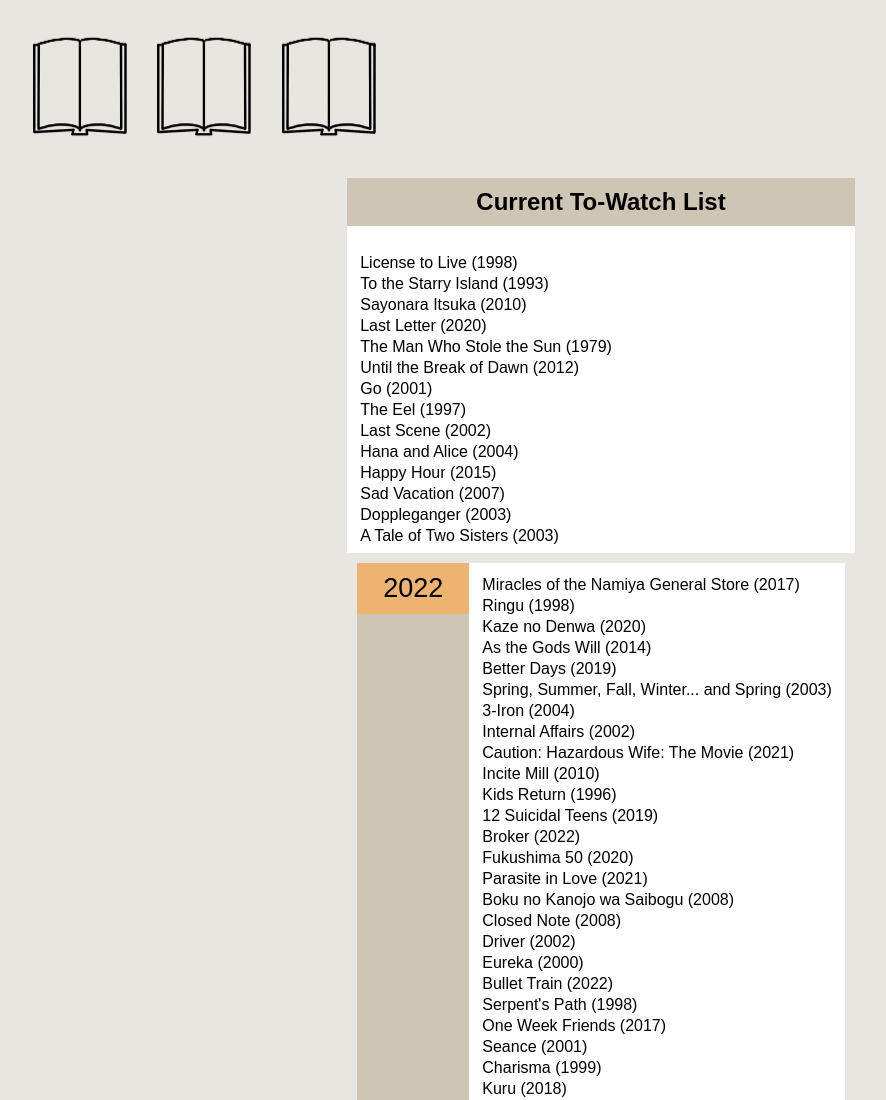
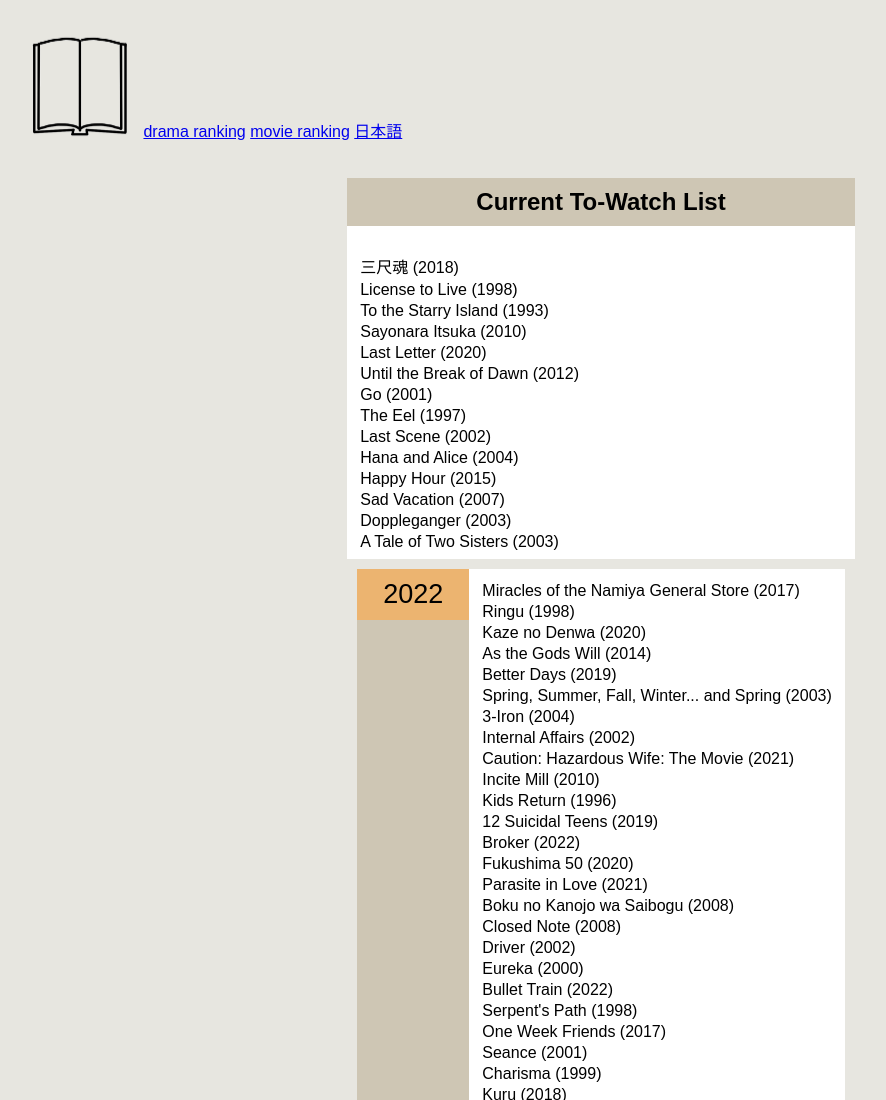
Before and after one commit to thejackd/movie-log, a plain HTML site: page index.html in a window 1280 px wide. Shown: the top 1100 px of the page, without its empty margins (39-925 px from the left). Drawn offline with Linux system fonts and the light colour scheme.

Commit message:
Add files via upload
Update index with link to Japanese version

```diff
--- a/index.html
+++ b/index.html
@@ -8,8 +8,9 @@
         <div class="flexbox-container">
             <div class="link-box">
                 <a href="reading_log.html"><img src="assets/img/book_flip.gif" alt="reading log"style="width:120px;height:129px;"></a>
-                <a href="drama_ranking.html"><img src="assets/img/book_flip.gif" alt="reading log"style="width:120px;height:129px;"></a>
-                <a href="movie_ranking.html"><img src="assets/img/book_flip.gif" alt="reading log"style="width:120px;height:129px;"></a>
+                <a href="drama_ranking.html">drama ranking</a>
+                <a href="movie_ranking.html">movie ranking</a>
+                <a href="eiga.html">日本語</a>
             </div>
         </div>
         <div class="flexbox-container"></div>
@@ -18,11 +19,11 @@
                     <div class="name-box">
                         <h2 class="to-watch-header">Current To-Watch List</h2>
                         <ul>
+                            <li>三尺魂 (2018)</li>
                             <li>License to Live (1998)</li>
                             <li>To the Starry Island (1993)</li>
                             <li>Sayonara Itsuka (2010)</li>
                             <li>Last Letter (2020)</li>
-                            <li>The Man Who Stole the Sun (1979)</li>
                             <li>Until the Break of Dawn (2012)</li>
                             <li>Go (2001)</li>
                             <li>The Eel (1997)</li>
```
